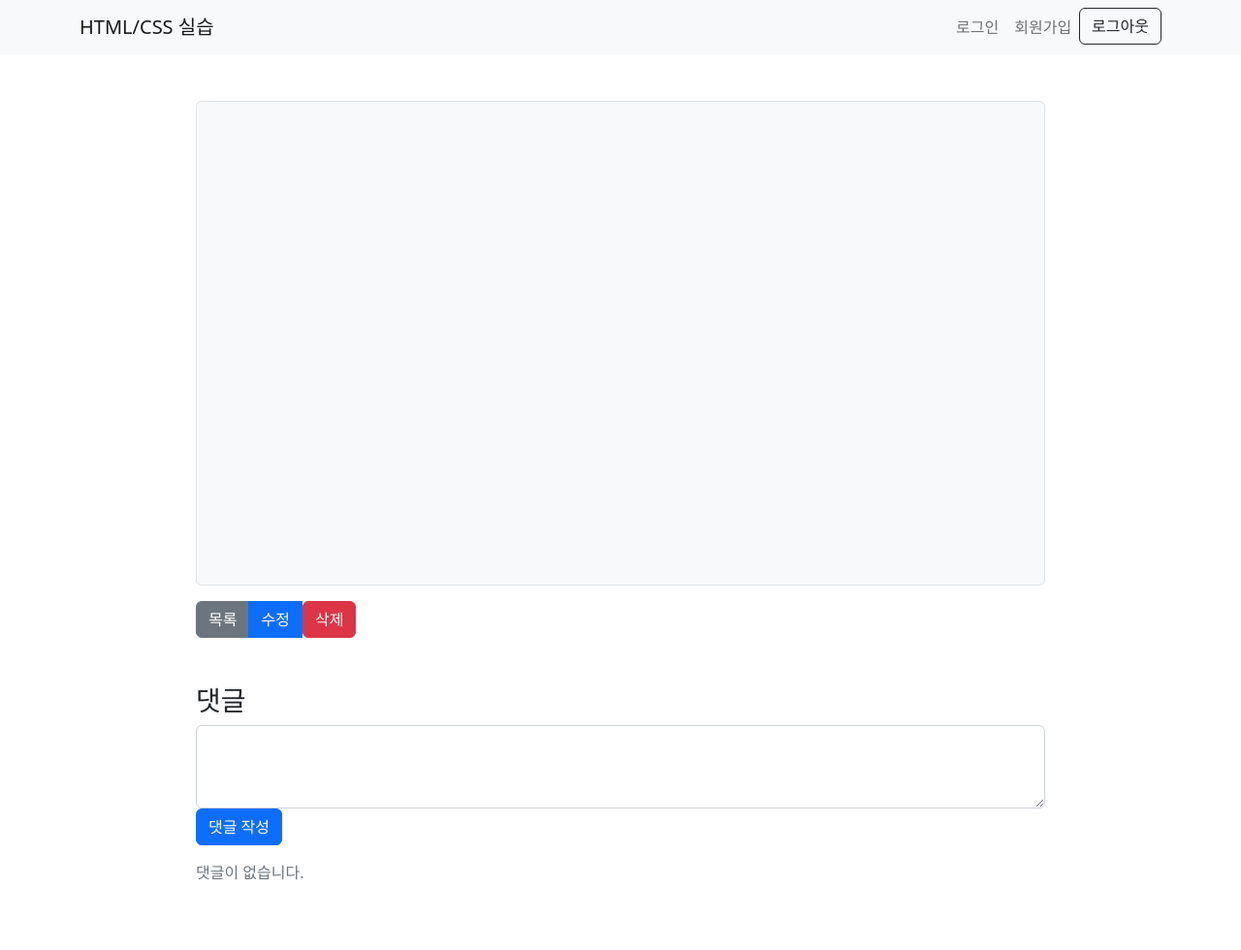
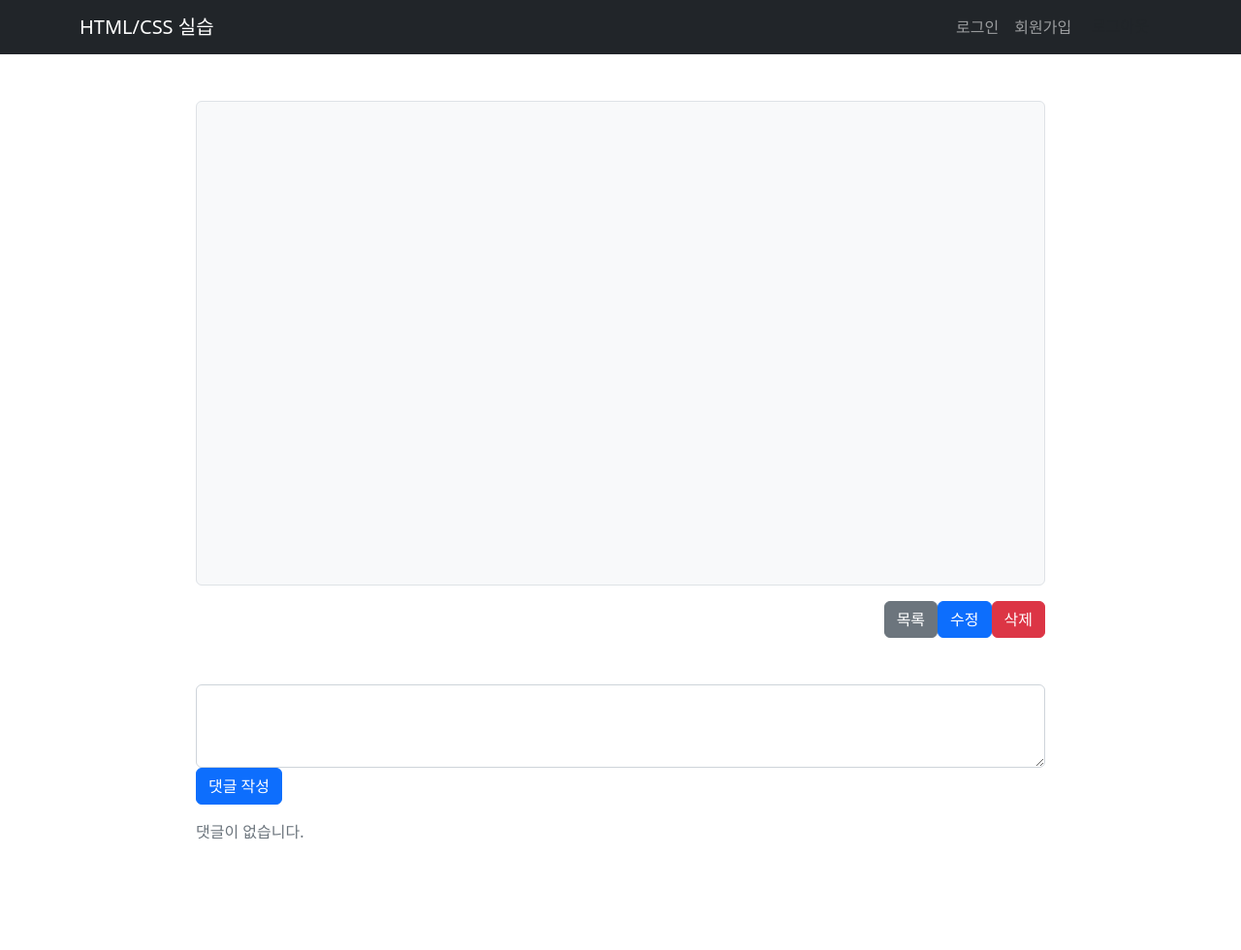
Before and after one commit to ZeyaKim/ygo_blog, a Django app: template blog/templates/blog/blog_detail.html in a window 1280 px wide. Shown: the top 980 px of the page at 97% size. Run offline with Django 5.2, Linux system fonts and the light colour scheme; the template is opened without the code that fills it, so the values that code supplies are empty; the visitor is signed in with stand-in values (Sample User, id 1); some libraries are stand-ins or nearby versions.

Commit message:
Update navbar styling in blog_detail.html

```diff
--- a/blog/templates/blog/blog_detail.html
+++ b/blog/templates/blog/blog_detail.html
@@ -13,7 +13,7 @@
 
 <body>
   <!-- Header -->
-  <header class="navbar navbar-expand-lg navbar-light bg-light">
+  <header class="navbar navbar-expand-lg navbar-dark bg-dark">
     <div class="container">
       <a class="navbar-brand" href="{% url 'index' %}">HTML/CSS 실습</a>
       <div class="navbar-nav ml-auto">
@@ -43,7 +43,7 @@
       {% endif %}
     </div>
 
-    <div class="btn-group mt-3">
+    <div class="mt-3 post-option d-flex justify-content-end">
       <a href="{% url 'index' %}" class="btn btn-secondary">목록</a>
       <a href="{% url 'blog_edit' object.pk %}" class="btn btn-primary">수정</a>
       <form action="{% url 'blog_delete' object.pk %}" method="post" style="display: inline;">
@@ -53,7 +53,6 @@
     </div>
 
     <div class="comments-section mt-5">
-      <h3>댓글</h3>
       {% if user.is_authenticated %}
       <form action="{% url 'comment_write' object.pk %}" method="post" class="mb-3">
           {% csrf_token %}
```
